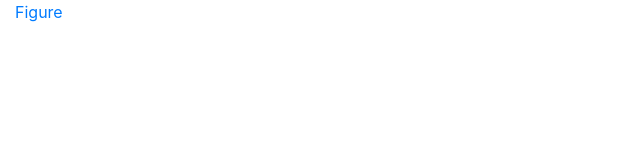
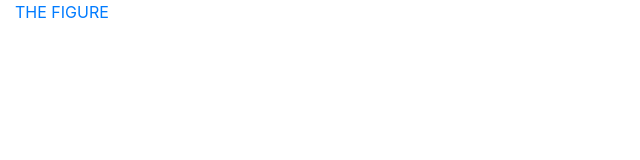
Before and after one commit to sujeetsindhu/BootstrapApplication, an Angular app: page / in a window 1280 px wide. Shown: the top 160 px of the page, without its empty margins (0-640 px from the left). Built offline with nearby package versions, Linux system fonts and the light colour scheme.

Commit message:
UPDATING THE HOME HTML

```diff
--- a/src/app/home/home.component.html
+++ b/src/app/home/home.component.html
@@ -1 +1 @@
-<a [routerLink]="['figure']">Figure</a>
+<a [routerLink]="['figure']">THE FIGURE</a>
```
